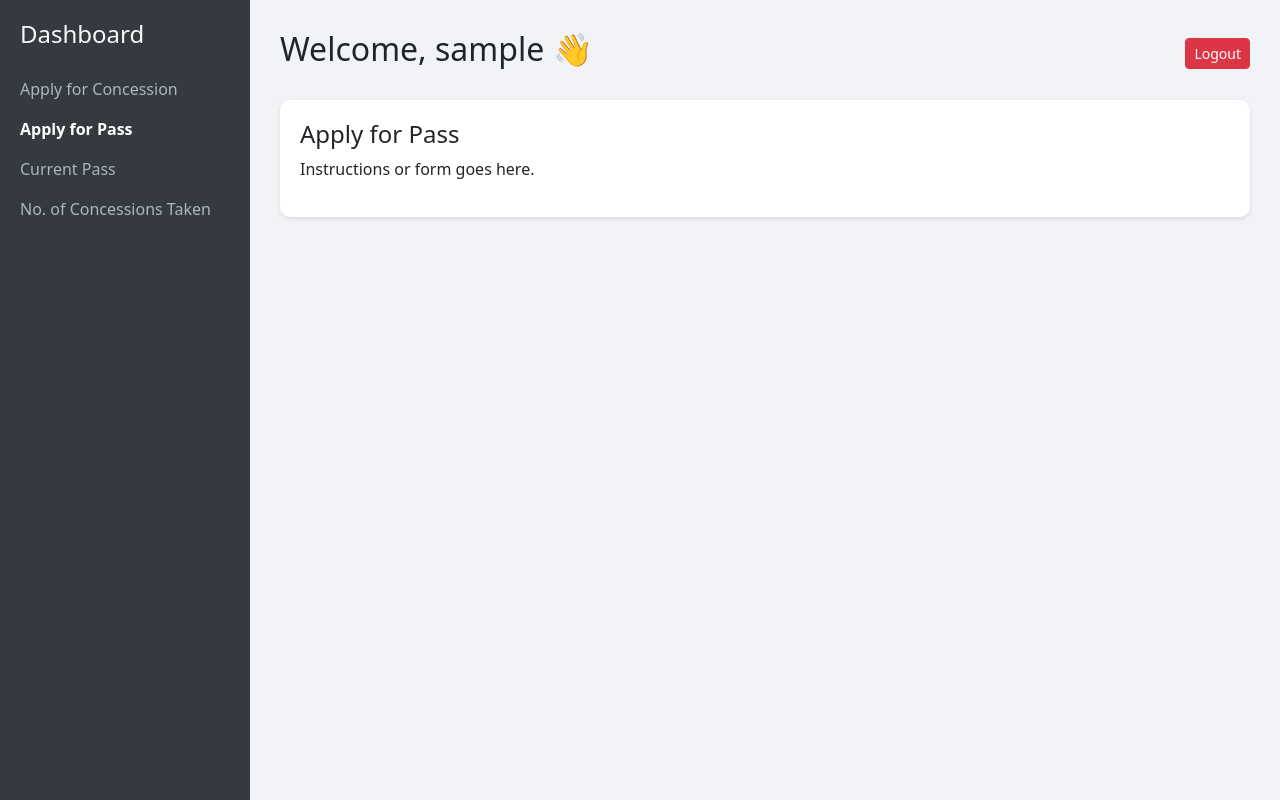
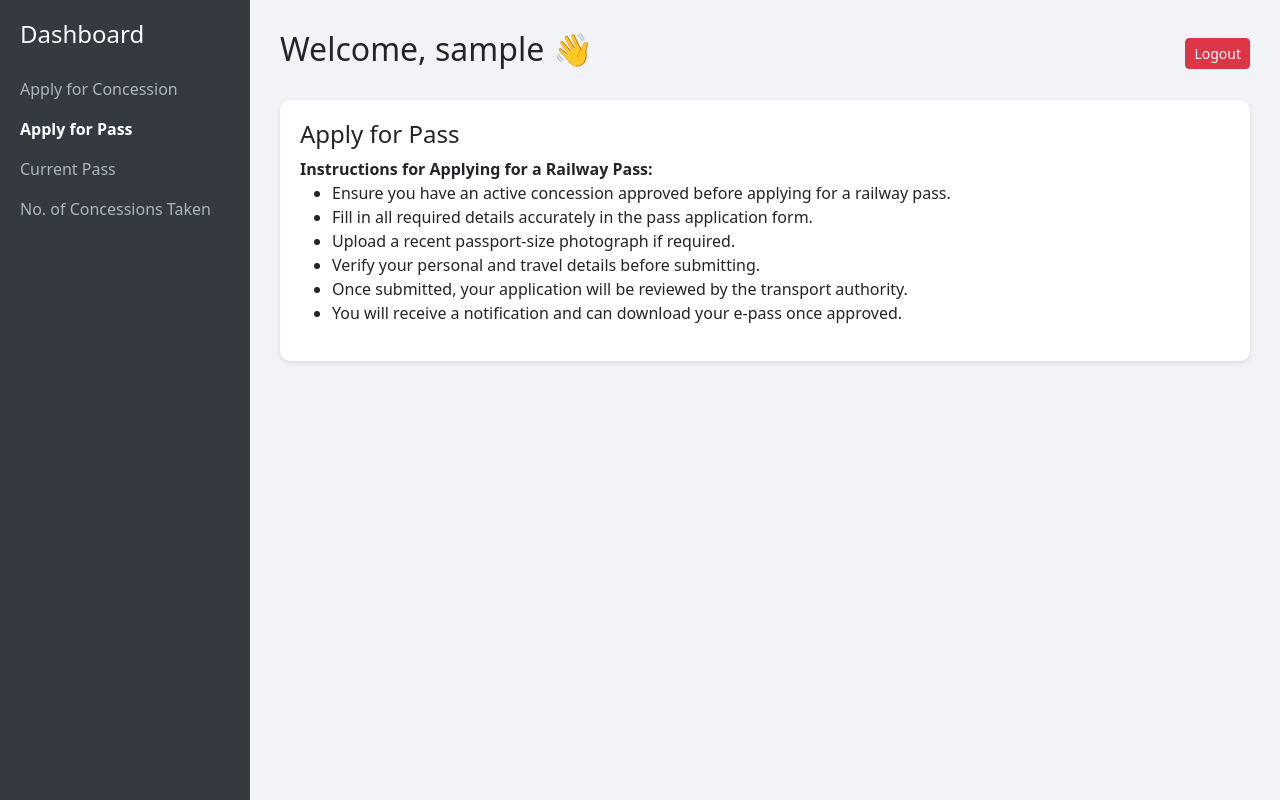
Before and after one commit to sailee-pawar/epass-system, a Django app: page /dashboard/ in a window 1280 px wide, after a click on "Apply for Pass". Run offline with Django 5.2, Linux system fonts and the light colour scheme; a user stored in the database is signed in; tables that the repository leaves empty hold one stand-in row (values such as "Sample post").

Commit message:
email added

```diff
--- a/accounts/templates/accounts/dashboard.html
+++ b/accounts/templates/accounts/dashboard.html
@@ -87,7 +87,17 @@
 
 			<div class="module module-card d-none" id="pass">
 				<h4>Apply for Pass</h4>
-				<p>Instructions or form goes here.</p>
+				<div class="mb-3">
+					<strong>Instructions for Applying for a Railway Pass:</strong>
+					<ul>
+						<li>Ensure you have an active concession approved before applying for a railway pass.</li>
+						<li>Fill in all required details accurately in the pass application form.</li>
+						<li>Upload a recent passport-size photograph if required.</li>
+						<li>Verify your personal and travel details before submitting.</li>
+						<li>Once submitted, your application will be reviewed by the transport authority.</li>
+						<li>You will receive a notification and can download your e-pass once approved.</li>
+					</ul>
+				</div>
 			</div>
 
 			<div class="module module-card" id="current">
@@ -96,8 +106,49 @@
 			</div>
 
 			<div class="module module-card d-none" id="concessions">
-				<h4>No. of Concessions Taken</h4>
-				<p>Total concessions taken: {{ concessions_taken }}</p>
+				   <h4>No. of Concessions Taken</h4>
+				   <p>Total concessions taken: {{ concessions_taken }}</p>
+
+				   <!-- Rectangular card for concession details -->
+				   {% if concessions_list %}
+				   <div class="card mt-4 p-3 shadow-sm" style="border-radius: 12px;">
+					   <h5 class="mb-3">Your Concession Application Details</h5>
+					   {% for concession in concessions_list %}
+						   <div class="mb-3" style="border-bottom: 1px solid #eee; padding-bottom: 10px;">
+							   <strong>Name:</strong> {{ concession.s_name }}<br>
+							   <strong>Department:</strong> {{ concession.department }}<br>
+							   <strong>Destination:</strong> {{ concession.destination }}<br>
+							   <strong>Duration:</strong> {{ concession.duration }} month(s)<br>
+							   <strong>Status:</strong> {{ concession.status }}<br>
+							   <strong>Applied On:</strong> {{ concession.b_date }}<br>
+						   </div>
+					   {% endfor %}
+				   </div>
+				   {% else %}
+				   <div class="mt-4 card p-3 shadow-sm" style="border-radius: 12px;">No concession applications found.</div>
+				   {% endif %}
+			   </div>
+
+			   <div class="module module-card d-none" id="concession-list">
+				   <h4>Your Concession Applications</h4>
+				   {% if concessions_list %}
+				   <div class="row">
+					   {% for concession in concessions_list %}
+						   <div class="col-md-6 mb-3">
+							   <div class="card p-2 shadow-sm">
+								   <strong>Name:</strong> {{ concession.s_name }}<br>
+								   <strong>Department:</strong> {{ concession.department }}<br>
+								   <strong>Destination:</strong> {{ concession.destination }}<br>
+								   <strong>Duration:</strong> {{ concession.duration }} month(s)<br>
+								   <strong>Status:</strong> {{ concession.status }}<br>
+								   <strong>Applied On:</strong> {{ concession.b_date }}<br>
+							   </div>
+						   </div>
+					   {% endfor %}
+				   </div>
+				   {% else %}
+				   <div class="mt-3">No concession applications found.</div>
+				   {% endif %}
 			</div>
 		</div>
 	</div>
@@ -115,7 +166,10 @@
 
 			modules.forEach(m => m.classList.add('d-none'));
 			const target = this.dataset.target;
-			document.getElementById(target).classList.remove('d-none');
+			const targetDiv = document.getElementById(target);
+			if (targetDiv) {
+				targetDiv.classList.remove('d-none');
+			}
 		});
 	});
 
--- a/accounts/views.py
+++ b/accounts/views.py
@@ -72,11 +72,21 @@ def dashboard_view(request):
         user_id=request.user.id, is_active=True
     ).exists()
 
+    # Fetch total concessions taken by the logged-in user
+    concessions_count = 0
+    concessions_list = []
+    if request.user.is_authenticated:
+        user_concessions = ConcessionData.objects.filter(user_id=request.user.id)
+        concessions_count = user_concessions.count()
+        concessions_list = user_concessions
+
     return render(
         request,
         "accounts/dashboard.html",
         {
-            "active_pass_exists": active_pass_exists,  # ✅ now available in templates
+            "active_pass_exists": active_pass_exists,
+            "concessions_taken": concessions_count,
+            "concessions_list": concessions_list,
         },
     )
 
@@ -117,16 +127,47 @@ def apply_concession(request):
             obj.status = "Pending"         # default status
             obj.save()
 
-            messages.success(request, "Your concession application has been submitted successfully.")
-            return redirect(request,'dashboard')
+            # Send email to entered email address
+            from django.core.mail import send_mail
+            from django.conf import settings
+
+            subject = "Concession Application Submitted"
+            message = (
+                f"Dear {obj.s_name},\n\n"
+                f"Your concession application has been submitted successfully. Here are your details:\n\n"
+                f"Name: {obj.s_name}\n"
+                f"Birth Date: {obj.b_date}\n"
+                f"Age: {obj.age}\n"
+                f"Gender: {obj.gender}\n"
+                f"Department: {obj.department}\n"
+                f"Address: {obj.address}\n"
+                f"Aadhar Number: {obj.adhar_no}\n"
+                f"Phone Number: {obj.phone_no}\n"
+                f"Email: {obj.email_id}\n"
+                f"Destination: {obj.destination}\n"
+                f"Duration: {obj.duration} month(s)\n"
+                f"Status: {obj.status}\n\n"
+                "Thank you for applying."
+            )
+            recipient_list = [obj.email_id]
+            send_mail(subject, message, settings.DEFAULT_FROM_EMAIL, recipient_list, fail_silently=True)
+
+            messages.success(request, "Your concession application has been submitted successfully and a confirmation email has been sent.")
+            return redirect('dashboard')
         else:
             print("Form errors:", form.errors)
     else:
         form = ConcessionDataForm()
 
+    # Fetch total concessions taken by the logged-in user
+    concessions_count = 0
+    if request.user.is_authenticated:
+        from .models import ConcessionData
+        concessions_count = ConcessionData.objects.filter(user_id=request.user.id).count()
+
     context = {
         'form': form,
-        'concessions_taken': 0
+        'concessions_taken': concessions_count
     }
     return render(request, "concession_form.html", context)
 
```
Also changed, not shown: epass_system/settings.py (+8 -0 lines).
